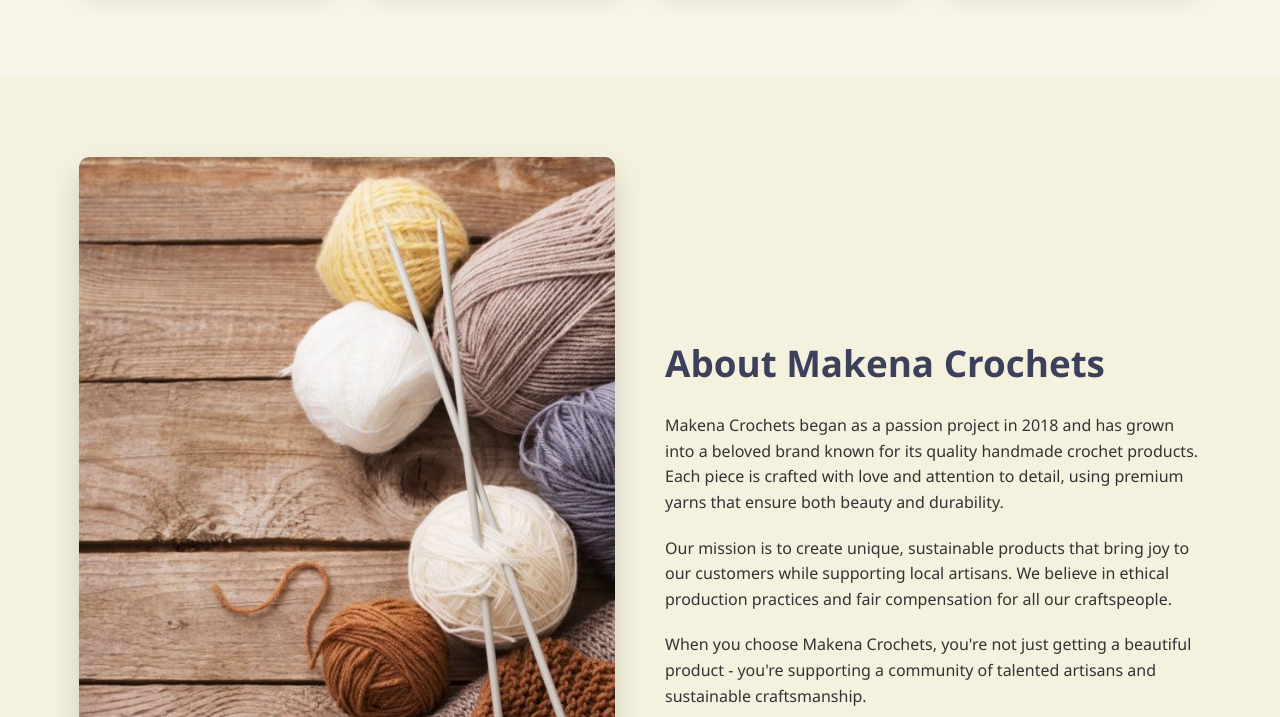
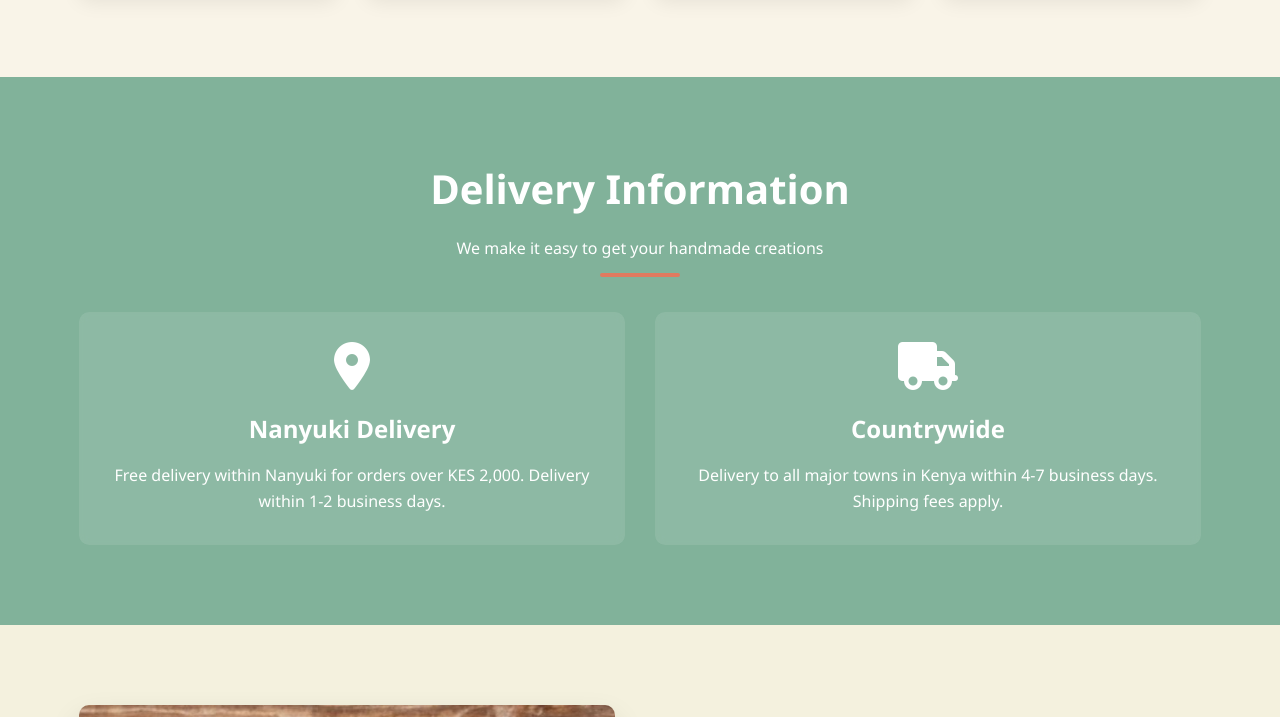
Before and after one commit to akym-cyber/makena.crochets, a plain HTML site: page index.html in a window 1280 px wide. Shown: the part 3514-4231 px from the top of the page. Drawn offline with Linux system fonts and the light colour scheme.

Commit message:
Update index.html

```diff
--- a/index.html
+++ b/index.html
@@ -1025,6 +1025,28 @@
         </div>
     </section>
 
+    <!-- Delivery Section -->
+    <section class="delivery" id="delivery">
+        <div class="container">
+            <div class="section-title">
+                <h2>Delivery Information</h2>
+                <p>We make it easy to get your handmade creations</p>
+            </div>
+            <div class="delivery-steps">
+                <div class="delivery-step">
+                    <i class="fas fa-map-marker-alt"></i>
+                    <h3>Nanyuki Delivery</h3>
+                    <p>Free delivery within Nanyuki for orders over KES 2,000. Delivery within 1-2 business days.</p>
+                </div>
+                <div class="delivery-step">
+                    <i class="fas fa-truck"></i>
+                    <h3>Countrywide</h3>
+                    <p>Delivery to all major towns in Kenya within 4-7 business days. Shipping fees apply.</p>
+                </div>
+            </div>
+        </div>
+    </section>
+
     <!-- About Section -->
     <section class="about" id="about">
         <div class="container">
```
